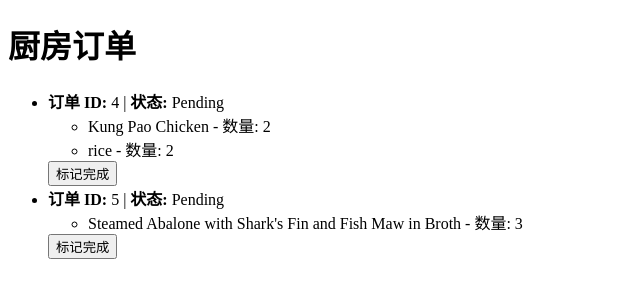
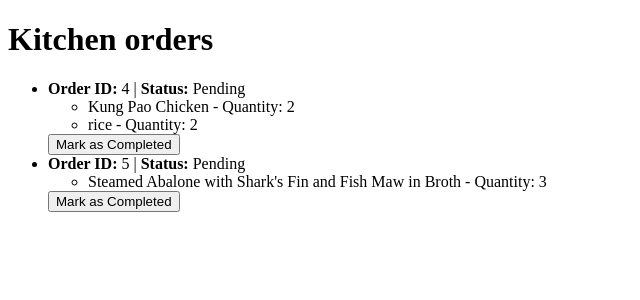
Before and after one commit to 1ChenLiwei1/Chen_Liwei_game, a Django app: page /kitchen/ in a window 1280 px wide. Shown: the top 300 px of the page, without its empty margins (0-640 px from the left). Run offline with Django 5.2, Linux system fonts and the light colour scheme; data comes from the database, SQL or seed files in the repository; both versions use the stored data as it was after the commit.

Commit message:
Initial commit

```diff
--- a/restaurant_ordering/orders/templates/orders/home.html
+++ b/restaurant_ordering/orders/templates/orders/home.html
@@ -9,6 +9,7 @@
 <body>
     <h1>Welcome to the Restaurant Ordering System</h1>
     <a href="{% url 'menu' table_id=1 %}">Go to menu</a>
+    <p><a href="{% url 'kitchen_view' %}">Go to kitchen</a></p>
     <p><a href="{% url 'admin:index' %}">Management back office</a></p>
 </body>
 </html>
--- a/restaurant_ordering/orders/templates/orders/kitchen.html
+++ b/restaurant_ordering/orders/templates/orders/kitchen.html
@@ -2,10 +2,10 @@
 <html lang="zh">
 <head>
     <meta charset="UTF-8">
-    <title>厨房订单</title>
+    <title>Kitchen orders</title>
 </head>
 <body>
-    <h1>厨房订单</h1>
+    <h1>Kitchen orders</h1>
     <ul id="order-list"></ul> <!-- 订单列表 -->
 
     <script>
@@ -18,10 +18,10 @@
            fetch("/api/orders/")   // 确保路径匹配 Django `urls.py`
                 .then(response => response.json())
                 .then(data => {
-                    console.log("🔥 订单数据:", data);  // 确保拿到了数据
+                    console.log("🔥 Order data:", data);  // 确保拿到了数据
                     renderOrders(data);  // 调用函数渲染数据
                 })
-                .catch(error => console.error("加载订单时出错:", error));
+                .catch(error => console.error("Error loading order:", error));
         }
 
         function renderOrders(orders) {
@@ -30,7 +30,7 @@
 
             orders.forEach(order => {
                 let orderElement = document.createElement("li");
-                orderElement.innerHTML = `<strong>订单 ID:</strong> ${order.id} | <strong>状态:</strong> ${order.status}`;
+                orderElement.innerHTML = `<strong>Order ID:</strong> ${order.id} | <strong>Status:</strong> ${order.status}`;
 
                 // **检查 items 是否存在**
                 if (!order.items || order.items.length === 0) {
@@ -39,7 +39,7 @@
                     let itemList = document.createElement("ul");
                     order.items.forEach(item => {
                         let itemElement = document.createElement("li");
-                        itemElement.textContent = `${item.name} - 数量: ${item.quantity}`;
+                        itemElement.textContent = `${item.name} - Quantity: ${item.quantity}`;
                         itemList.appendChild(itemElement);
                     });
                     orderElement.appendChild(itemList);
@@ -48,7 +48,7 @@
                 // **添加 "标记完成" 按钮**
                 if (order.status !== "Completed") {
                     let completeButton = document.createElement("button");
-                    completeButton.textContent = "标记完成";
+                    completeButton.textContent = "Mark as Completed";
                     completeButton.onclick = () => markCompleted(order.id); // 绑定点击事件
                     orderElement.appendChild(completeButton);
                 }
@@ -68,7 +68,7 @@
             })
             .then(response => response.json())
             .then(data => {
-                console.log(`✅ 订单 ${orderId} 已标记为完成`, data);
+                console.log(`✅ Order ${orderId} marked as completed`, data);
                 fetchOrders(); // 重新获取订单列表，刷新页面
             })
             .catch(error => console.error("更新订单状态时出错:", error));
--- a/restaurant_ordering/orders/views.py
+++ b/restaurant_ordering/orders/views.py
@@ -223,23 +223,26 @@ def kitchen_orders(request):
 
 @csrf_exempt
 def update_order_status(request, order_id):
-    """更新订单状态"""
     if request.method == "PATCH":
         try:
             order = Order.objects.get(id=order_id)
-            data = json.loads(request.body)
+            try:
+                data = json.loads(request.body.decode("utf-8"))
+            except json.JSONDecodeError:
+                return JsonResponse({"error": "Invalid JSON format"}, status=400)
+
             new_status = data.get("status")
-
-            if new_status in dict(Order.STATUS_CHOICES):  # 确保状态有效
+            if new_status in dict(Order.STATUS_CHOICES):
                 order.status = new_status
                 order.save()
-                return JsonResponse({"message": f"订单 {order_id} 状态更新为 {new_status}"}, status=200)
+                return JsonResponse({"message": f"Order {order_id} status updated to {new_status}"}, status=200)
             else:
-                return JsonResponse({"error": "无效的状态"}, status=400)
+                return JsonResponse({"error": "Invalid status"}, status=400)
+
         except Order.DoesNotExist:
-            return JsonResponse({"error": "订单不存在"}, status=404)
+            return JsonResponse({"error": "Order not found"}, status=404)
 
-    return JsonResponse({"error": "不支持的请求方法"}, status=405)
+    return JsonResponse({"error": "Method not allowed"}, status=405)
 
 @csrf_exempt
 def kitchen_view(request):
--- a/restaurant_ordering/qr_code.py
+++ b/restaurant_ordering/qr_code.py
@@ -2,7 +2,7 @@ import qrcode
 
 def generate_qr_code(table_id):
     # 定义 URL，指向正确的订单页面
-    url = f" https://52b7-112-199-132-172.ngrok-free.app/order/{table_id}"  # 假设 URL 格式是这样的
+    url = f" https://3394-118-189-129-137.ngrok-free.app/order/{table_id}"  # 假设 URL 格式是这样的
 
     # 生成 QR 码
     qr = qrcode.make(url)
@@ -11,4 +11,4 @@ def generate_qr_code(table_id):
     qr.save(f"qr_code_{table_id}.png")
 
 # 示例: 生成指向表格 1 的 QR 码
-generate_qr_code(3)
+generate_qr_code(1)
```
Also changed, not shown: restaurant_ordering/db.sqlite3.
